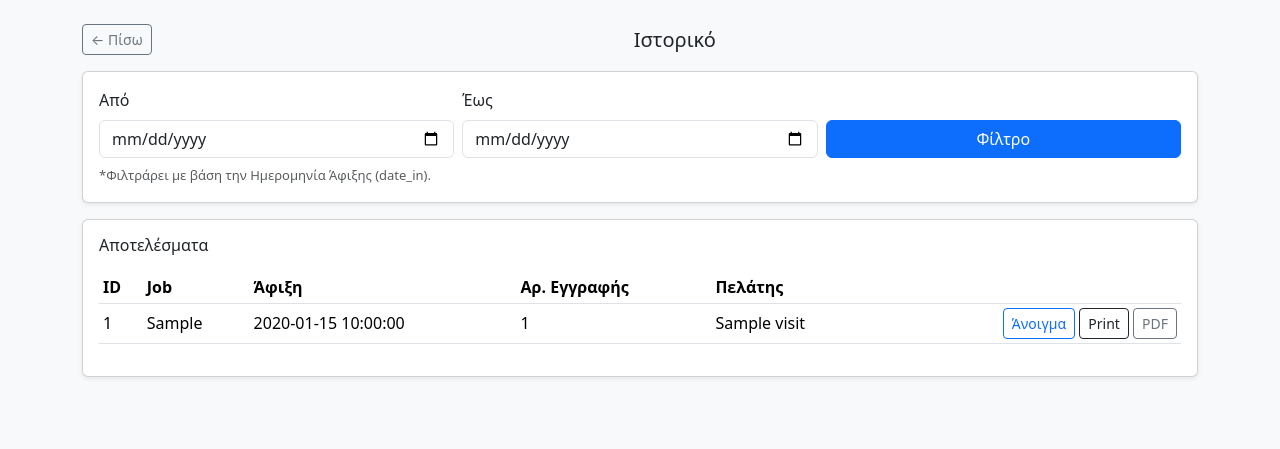
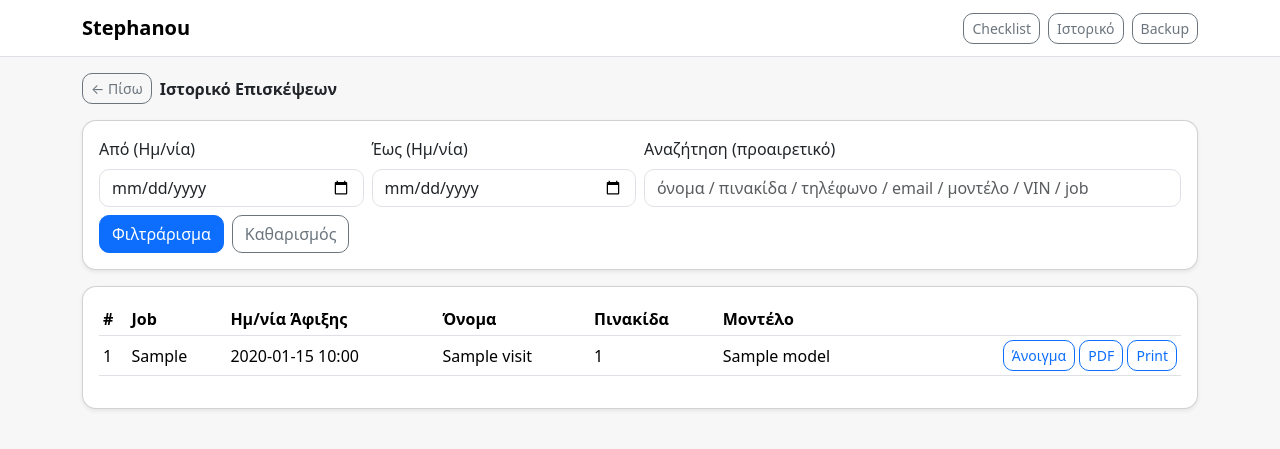
Before and after one commit to kerlengouc-star/stefanos-garage, a FastAPI app: template app/templates/history.html in a window 1280 px wide. Shown: the top 449 px of the page. Run offline with FastAPI, Linux system fonts and the light colour scheme; the template is opened without the code that fills it: most values are stand-ins (such as "Sample title", 1, 10 or a date in 2020).

Commit message:
Update history.html

```diff
--- a/app/templates/history.html
+++ b/app/templates/history.html
@@ -1,54 +1,50 @@
-<!doctype html>
-<html lang="el">
-<head>
-  <meta charset="utf-8">
-  <meta name="viewport" content="width=device-width,initial-scale=1">
-  <title>Ιστορικό</title>
-  <link href="https://cdn.jsdelivr.net/npm/bootstrap@5.3.3/dist/css/bootstrap.min.css" rel="stylesheet">
-</head>
-<body class="bg-light">
-<div class="container py-4">
+{% extends "base.html" %}
+{% block content %}
 
 <div class="d-flex justify-content-between align-items-center mb-3">
+  <div class="d-flex gap-2 align-items-center">
     <a class="btn btn-outline-secondary btn-sm" href="/">← Πίσω</a>
-    <h5 class="m-0">Ιστορικό</h5>
-    <div></div>
+    <div class="fw-semibold">Ιστορικό Επισκέψεων</div>
+  </div>
 </div>
 
-  <div class="card shadow-sm mb-3">
+<form class="card shadow-sm mb-3" method="get" action="/history">
   <div class="card-body">
-      <form method="get" action="/history" class="row g-2">
-        <div class="col-md-4">
-          <label class="form-label">Από</label>
-          <input type="date" class="form-control" name="date_from" value="{{ date_from or '' }}">
+    <div class="row g-2">
+      <div class="col-md-3">
+        <label class="form-label">Από (Ημ/νία)</label>
+        <input class="form-control" type="date" name="from_date" value="{{ from_date or '' }}">
       </div>
-        <div class="col-md-4">
-          <label class="form-label">Έως</label>
-          <input type="date" class="form-control" name="date_to" value="{{ date_to or '' }}">
+      <div class="col-md-3">
+        <label class="form-label">Έως (Ημ/νία)</label>
+        <input class="form-control" type="date" name="to_date" value="{{ to_date or '' }}">
       </div>
-        <div class="col-md-4 d-flex align-items-end">
-          <button class="btn btn-primary w-100" type="submit">Φίλτρο</button>
+      <div class="col-md-6">
+        <label class="form-label">Αναζήτηση (προαιρετικό)</label>
+        <input class="form-control" name="q" value="{{ q or '' }}"
+               placeholder="όνομα / πινακίδα / τηλέφωνο / email / μοντέλο / VIN / job">
       </div>
-      </form>
-      <div class="text-muted mt-2" style="font-size: 13px;">
-        *Φιλτράρει με βάση την Ημερομηνία Άφιξης (date_in).
+
+      <div class="col-12 d-flex gap-2 mt-2">
+        <button class="btn btn-primary" type="submit">Φιλτράρισμα</button>
+        <a class="btn btn-outline-secondary" href="/history">Καθαρισμός</a>
       </div>
     </div>
   </div>
+</form>
 
 <div class="card shadow-sm">
   <div class="card-body">
-      <h6 class="mb-3">Αποτελέσματα</h6>
-
     <div class="table-responsive">
       <table class="table table-sm align-middle">
         <thead>
           <tr>
-              <th>ID</th>
+            <th>#</th>
             <th>Job</th>
-              <th>Άφιξη</th>
-              <th>Αρ. Εγγραφής</th>
-              <th>Πελάτης</th>
+            <th>Ημ/νία Άφιξης</th>
+            <th>Όνομα</th>
+            <th>Πινακίδα</th>
+            <th>Μοντέλο</th>
             <th></th>
           </tr>
         </thead>
@@ -56,27 +52,29 @@
           {% for v in visits %}
             <tr>
               <td>{{ v.id }}</td>
-              <td>{{ v.job_no }}</td>
-              <td>{{ v.date_in or '' }}</td>
-              <td>{{ v.plate_number }}</td>
-              <td>{{ v.customer_name }}</td>
+              <td>{{ v.job_no or '' }}</td>
+              <td>
+                {% if v.date_in %}
+                  {{ v.date_in.strftime("%Y-%m-%d %H:%M") }}
+                {% endif %}
+              </td>
+              <td>{{ v.customer_name or '' }}</td>
+              <td>{{ v.plate_number or '' }}</td>
+              <td>{{ v.model or '' }}</td>
               <td class="text-end">
-                <a class="btn btn-outline-primary btn-sm" href="/visits/{{ v.id }}">Άνοιγμα</a>
-                <a class="btn btn-outline-dark btn-sm" href="/visits/{{ v.id }}/print" target="_blank" rel="noopener">Print</a>
-                <a class="btn btn-outline-secondary btn-sm" href="/visits/{{ v.id }}/pdf" target="_blank" rel="noopener">PDF</a>
+                <a class="btn btn-outline-primary btn-sm" href="/visits/{{ v.id }}?mode=selected">Άνοιγμα</a>
+                <a class="btn btn-outline-primary btn-sm" href="/visits/{{ v.id }}/pdf" target="_blank">PDF</a>
+                <a class="btn btn-outline-primary btn-sm" href="/visits/{{ v.id }}/print" target="_blank">Print</a>
               </td>
             </tr>
           {% endfor %}
-            {% if visits|length == 0 %}
-            <tr><td colspan="6" class="text-muted">Δεν βρέθηκαν εγγραφές.</td></tr>
+          {% if not visits %}
+            <tr><td colspan="7" class="text-muted">Δεν βρέθηκαν εγγραφές.</td></tr>
           {% endif %}
         </tbody>
       </table>
     </div>
-
   </div>
 </div>
 
-</div>
-</body>
-</html>
+{% endblock %}
```
Lines whose indentation alone changed are shown as unchanged.
